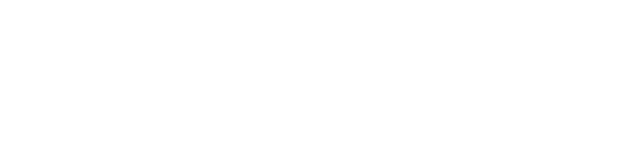
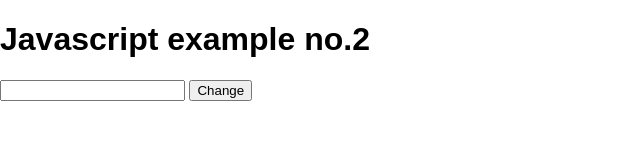
Before and after one commit to budimulyawan/test1, a plain HTML site: page index.html in a window 1280 px wide. Shown: the whole page, without its empty margins (0-640 px from the left). Drawn offline with Linux system fonts and the light colour scheme.

Commit message:
Update index.html

```diff
--- a/index.html
+++ b/index.html
@@ -1 +1,8 @@
-<!DOCTYPE html><html lang="en"><head><meta charset="utf-8"><meta name="viewport" content="width=device-width,initial-scale=1"><title>React App</title><link rel="shortcut icon" href="/favicon.ico"><link href="/static/css/main.9a0fe4f1.css" rel="stylesheet"></head><body><div id="root"></div><script type="text/javascript" src="/static/js/main.4a074166.js"></script></body></html>
+<!DOCTYPE html><html lang="en"><head><meta charset="utf-8"><meta name="viewport" content="width=device-width,initial-scale=1"><title>React App</title><link rel="shortcut icon" href="/favicon.ico"><link href="/static/css/main.9a0fe4f1.css" rel="stylesheet"></head><body><div id="root">
+
+  <h1 id="title">Javascript example no.2</h1>
+<input type="text" id="myTextField"/>
+<input type="submit" id="byBtn" value="Change" onclick="alert('aaa'); alert(window.external);"/>
+
+
+  </div></body></html>
```
